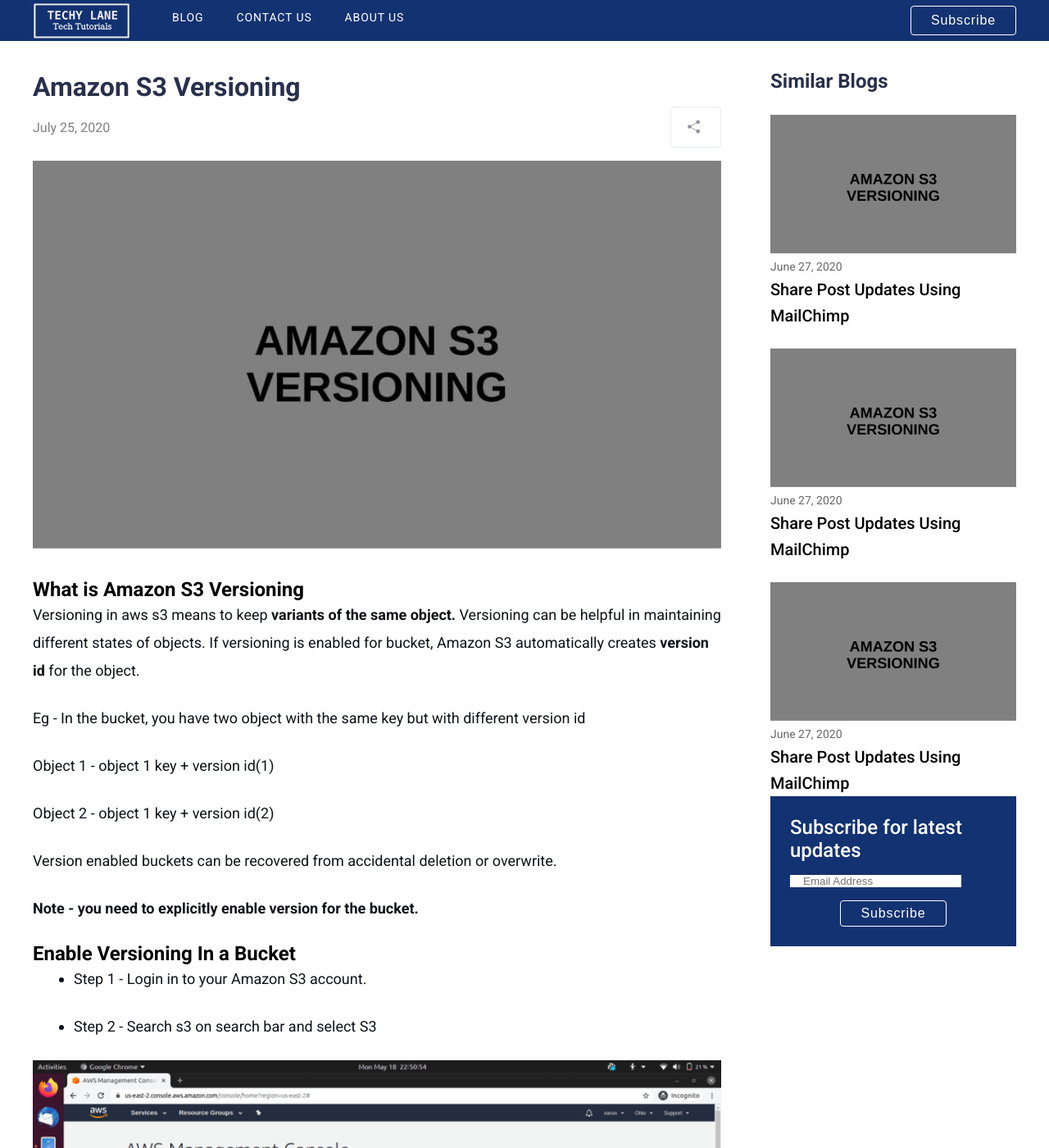
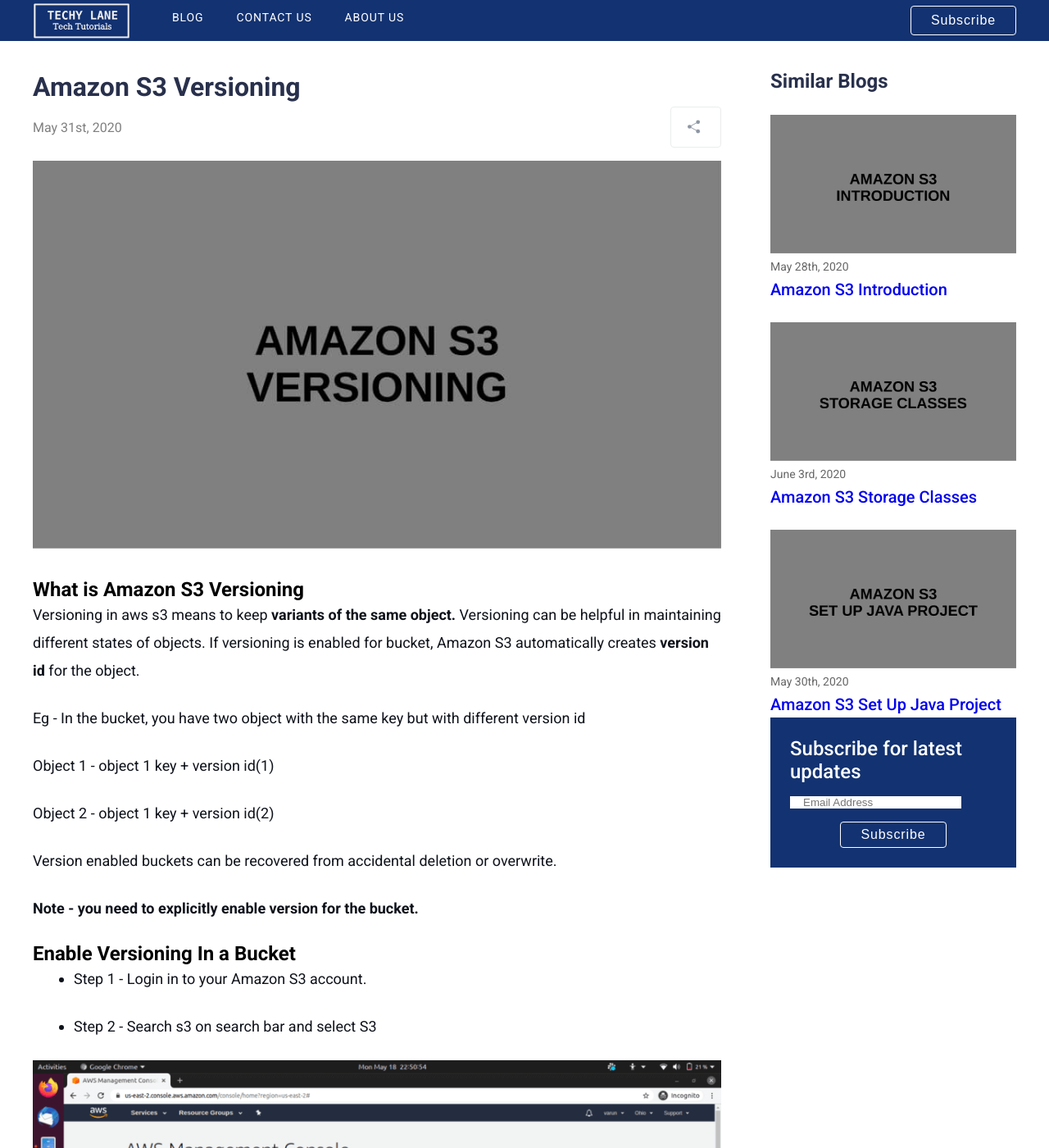
Before and after one commit to techypoint/techypoint.github.io, a Jekyll site: the page built from _posts/amazon-s3/2020-05-31-versioning.md, in a window 1280 px wide and 1400 px high. Shown: the whole window at 82% size. Built offline with Jekyll 4.4.1, drawn with Linux system fonts in a browser that asks for light colours; nearby versions of some CDN libraries; comment, search, counter and statistics services are not loaded.

Commit message:
changes done for similar pages and dates and profile pic

```diff
--- a/_layouts/about-us.html
+++ b/_layouts/about-us.html
@@ -33,7 +33,7 @@
               <p class="content">Full Time Software Engineer</p>
           </div>
           <figure class="relative">
-            <img class="object-fit">
+            <img class="object-fit" alt="varun profile pic" src="/assets/img/profile.jpg">
           </figure>
         </div>
         <div class="desc-me">
--- a/_layouts/post.html
+++ b/_layouts/post.html
@@ -38,7 +38,7 @@
         <div id=post-cont>
           <h1 class="heading">{{page.title}}</h1>
           <div class="social-share flex">
-            <p class="published-date">July 25, 2020</p>
+            <p class="published-date">{{ page.date | date_to_long_string: "ordinal", "US" }}</p>
             <div class="toggle-share">
               <div class="social-share-inner">
                 <svg class="svg-icon share-icon">
@@ -75,41 +75,34 @@
       <div class="right-section">
         <ul class="similar-blogs">
           <h2 class="heading">Similar Blogs</h2>
+          {% assign maxRelated = 3 %}
+          {% assign maxRelatedCounter = 0 %}
+{% for category in site.categories %}
+{% if category[0] contains page.category %}
+{% assign posts = category[1] | sample: 4 %}
+{% for post in posts %}
+{% if post.url != page.url %}
 <li class="similar-item ">
-            <a class="flex flex-col">
+  <a href="{{post.url}}" class="flex flex-col">
     <figure class="relative">
-                <img class="object-fit" src="{{page.featureImage}}" />
+      <img class="object-fit" src="{{post.featureImage}}" />
     </figure>
     <div class="content">
-                <p class="published-date">June 27, 2020</p>
-                <h2 class="title">Share Post Updates Using MailChimp</h2>
+      <p class="published-date">{{ post.date | date_to_long_string: "ordinal", "US" }}</p>
+      <h2 class="title">{{post.title}}</h2>
     </div>
   </a>
 </li>
-          <li class="similar-item ">
-            <a class="flex flex-col">
-              <figure class="relative">
-                <img class="object-fit" src="{{page.featureImage}}" />
-              </figure>
-              <div class="content">
-                <p class="published-date">June 27, 2020</p>
-                <h2 class="title">Share Post Updates Using MailChimp</h2>
-              </div>
-            </a>
-          </li>
-          <li class="similar-item ">
-            <a class="flex flex-col">
-              <figure class="relative">
-                <img class="object-fit" src="{{page.featureImage}}" />
-              </figure>
-              <div class="content">
-                <p class="published-date">June 27, 2020</p>
-                <h2 class="title">Share Post Updates Using MailChimp</h2>
-              </div>
-            </a>
-          </li>
+{% assign maxRelatedCounter = maxRelatedCounter | plus: 1 %}
+  {% if maxRelatedCounter >= maxRelated %}
+  {% break %}
+  {% endif %}
+{% endif %}
+{% endfor %}
+{% endif %}
+{% endfor %}
+        </ul>
 
-        </ul>
         {% include right-ads.html %}
         {% include belowImageAd.md %}
         {% include subscribe.html %}
```
Lines whose indentation alone changed are shown as unchanged.
